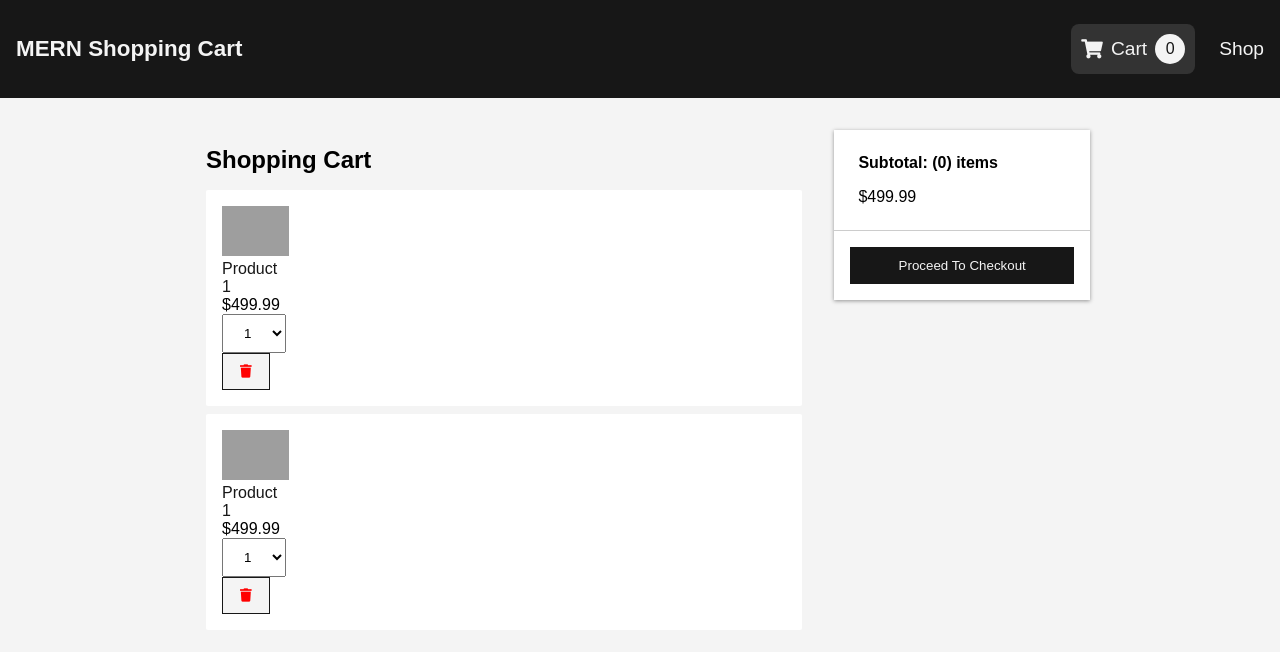
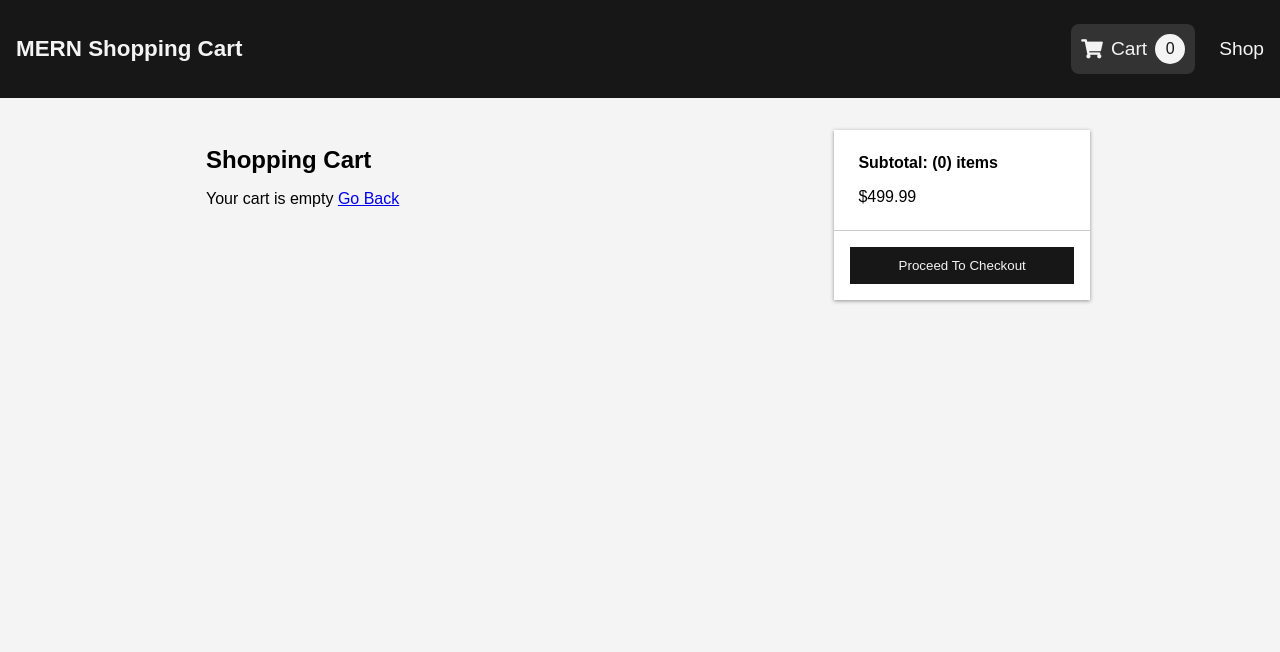
Before and after one commit to BrandonCzaja/YT-MERN-ECOMMERCE-CART-CLIENT, a React (Create React App) app: page /cart in a window 1280 px wide. Shown: the top 652 px of the page. Built offline with nearby package versions, Linux system fonts and the light colour scheme; grey boxes are pictures that could not be loaded.

Commit message:
Cart.jsx can now dynamically render the cart items

```diff
--- a/src/Components/Screens/Cart.jsx
+++ b/src/Components/Screens/Cart.jsx
@@ -1,13 +1,24 @@
 import "../../styles/cart.css";
 import CartItem from "../CartItem.jsx";
+import { useSelector, useDispatch } from "react-redux"; // Dispatch updates cart size and redispatches the cart
+import { Link } from "react-router-dom";
 
 const Cart = () => {
+	const dispatch = useDispatch();
+	const cart = useSelector((state) => state.cart); // Get cart state
+	const { cartItems } = cart; // Destructor cartItems from cart state
+
 	return (
 		<div className="cart">
 			<div className="cart_left">
 				<h2>Shopping Cart</h2>
-				<CartItem />
-				<CartItem />
+				{cartItems.length === 0 ? (
+					<div>
+						Your cart is empty <Link to="/">Go Back</Link>
+					</div>
+				) : (
+					cartItems.map((item) => <CartItem />)
+				)}
 			</div>
 			<div className="cart_right">
 				<div className="cart_screen_info">
```
